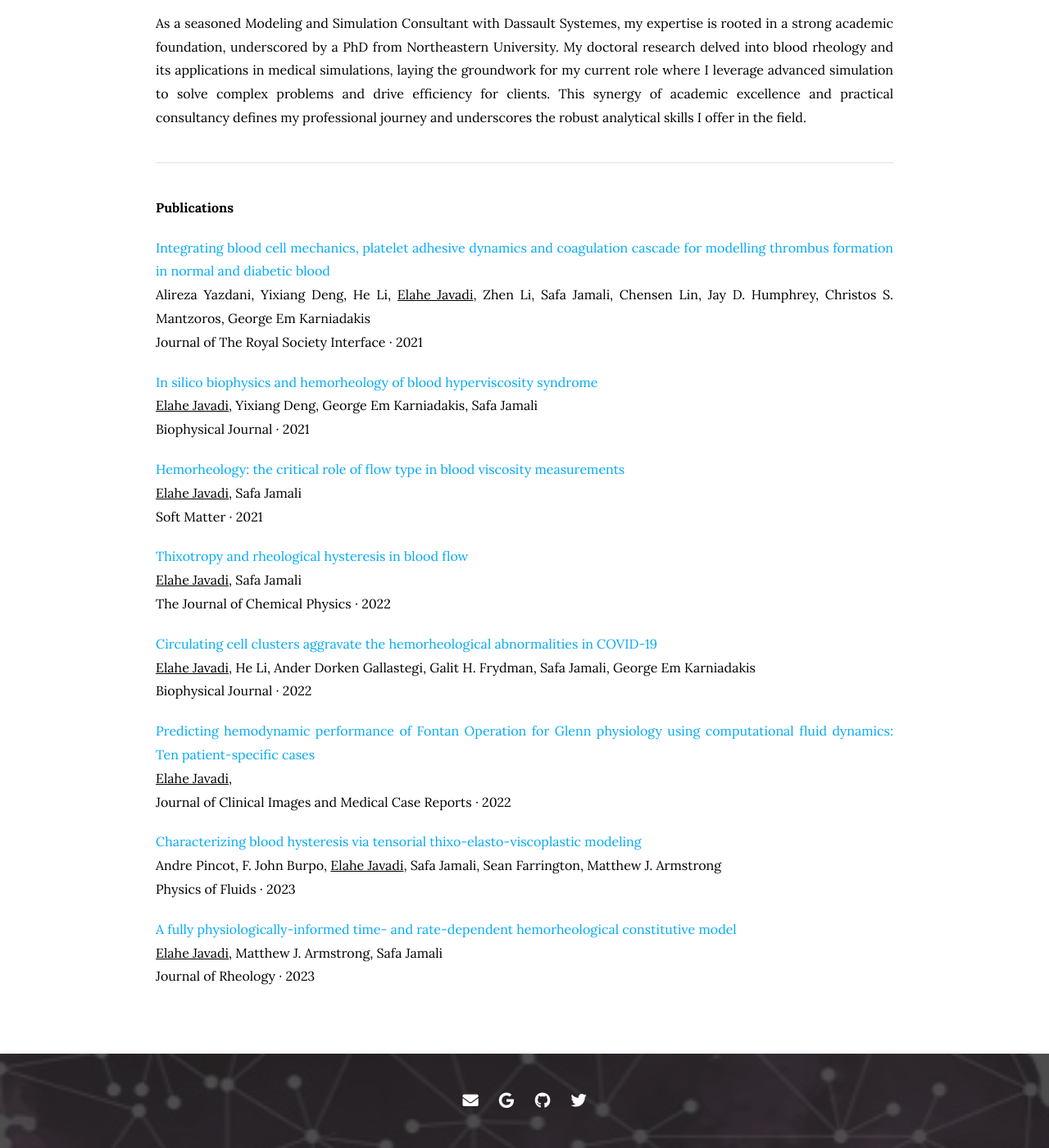
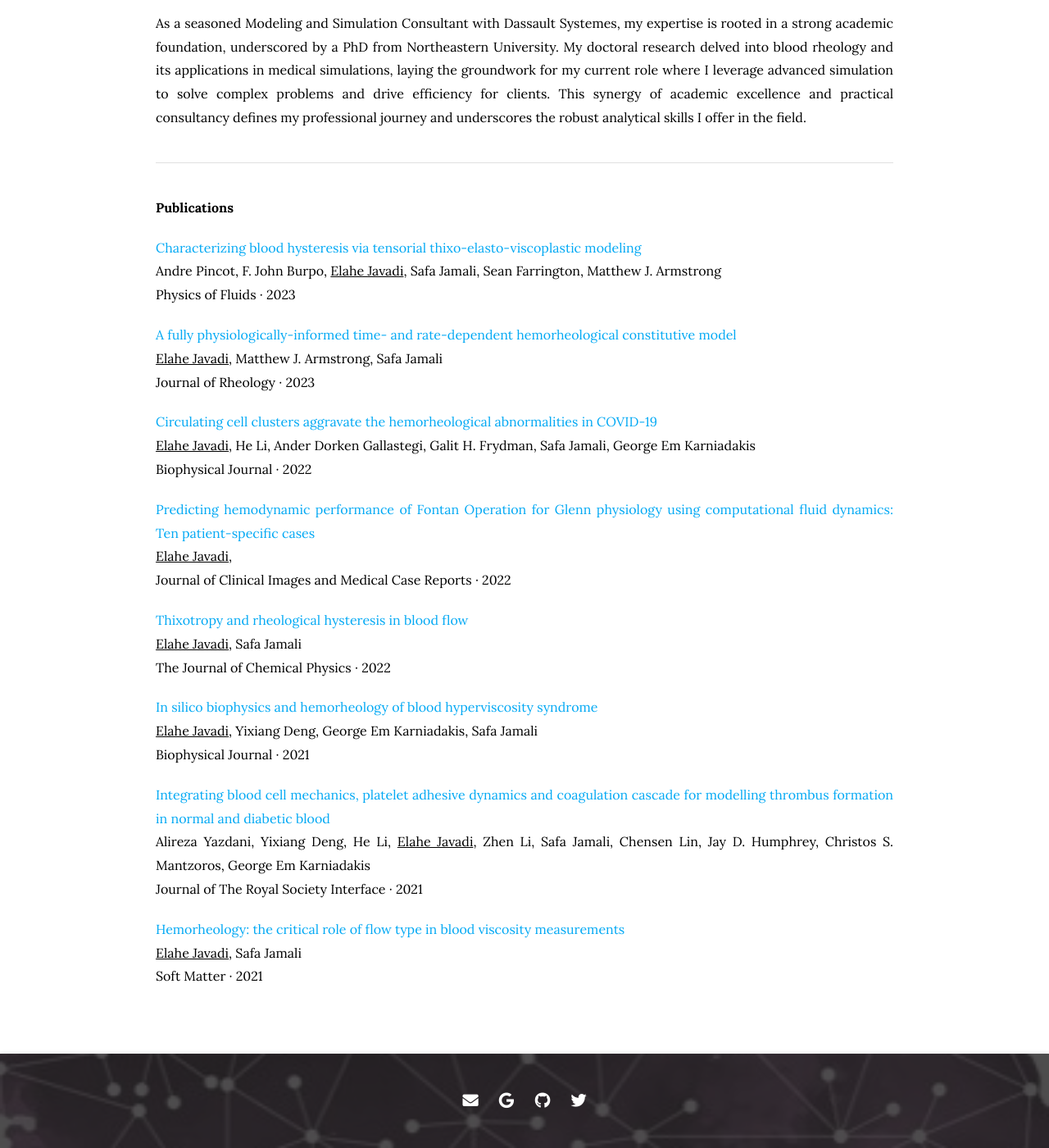
Before and after one commit to procf/procf.github.io, a Jekyll site: the page built from _members/elahe-javadi.md, in a window 1280 px wide and 1400 px high, scrolled down 831 px. Shown: the whole window at 82% size. Built offline with Jekyll 4.4.1, drawn with Linux system fonts in a browser that asks for light colours; nearby versions of some CDN libraries.

```diff
--- a/_members/elahe-javadi.md
+++ b/_members/elahe-javadi.md
@@ -21,7 +21,7 @@
 As a seasoned Modeling and Simulation Consultant with Dassault Systemes, my expertise is rooted in a strong academic foundation, underscored by a PhD from Northeastern University. My doctoral research delved into blood rheology and its applications in medical simulations, laying the groundwork for my current role where I leverage advanced simulation to solve complex problems and drive efficiency for clients. This synergy of academic excellence and practical consultancy defines my professional journey and underscores the robust analytical skills I offer in the field.
 
 {% assign author_name = page.name %}
-{% assign author_publications = site.data.citations | where: "authors", author_name %}
+{% assign author_publications = site.data.citations | where: "authors", author_name | sort: "date" | reverse %}
 
 {% if author_publications.size > 0 %}
   <hr>
@@ -46,6 +46,7 @@
     {% endfor %}
   </div>
 {% endif %}
+
 
 
 
```
